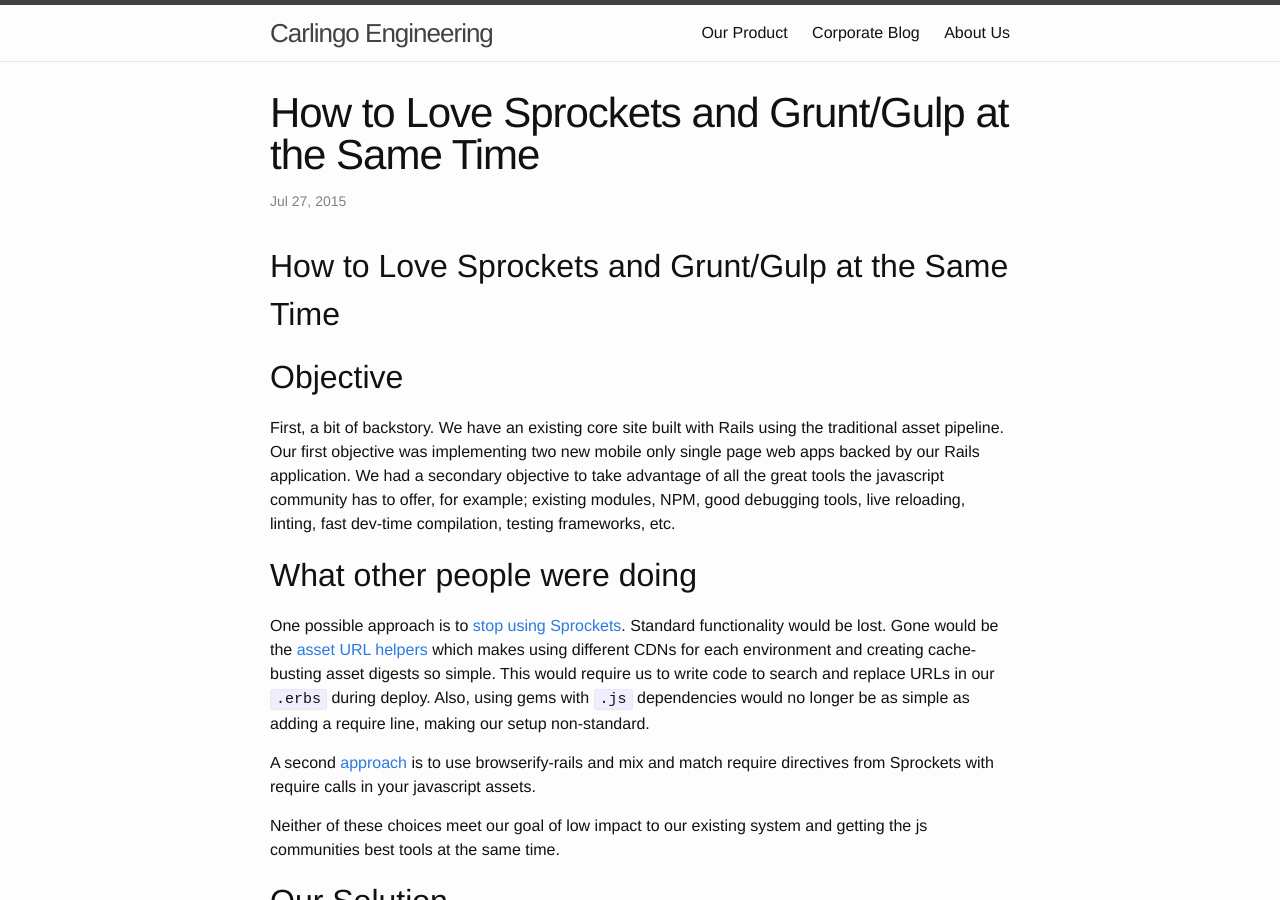
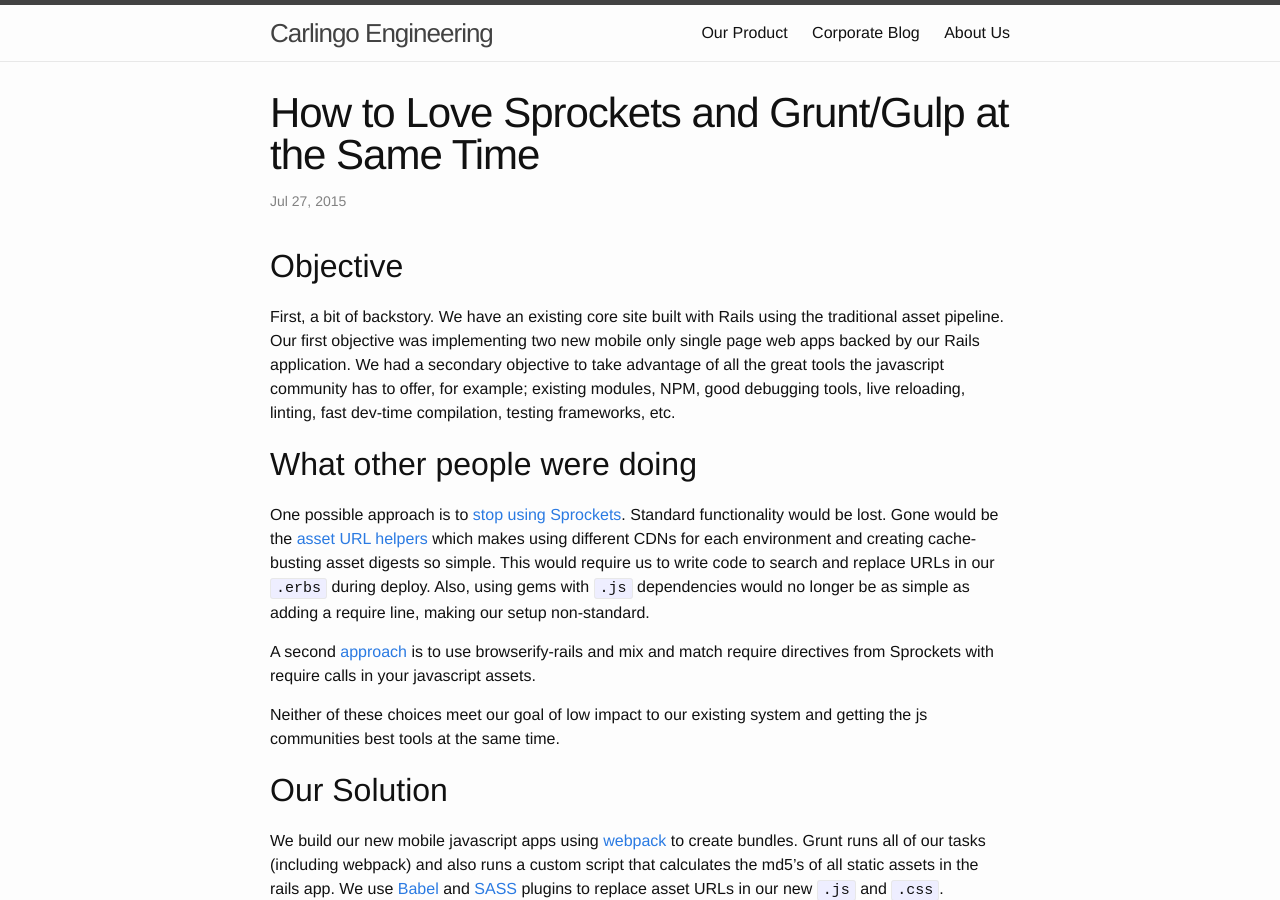
Before and after one commit to CarLingo/carlingo.github.io, a Jekyll site: the page built from _posts/2015-07-27-love-sprocket-and-grunt-gulp.markdown, in a window 1280 px wide and 900 px high. Built offline with Jekyll 4.4.1, drawn with Linux system fonts in a browser that asks for light colours.

Commit message:
Update 2015-07-27-love-sprocket-and-grunt-gulp.markdown

```diff
--- a/_posts/2015-07-27-love-sprocket-and-grunt-gulp.markdown
+++ b/_posts/2015-07-27-love-sprocket-and-grunt-gulp.markdown
@@ -4,8 +4,6 @@ title:  "How to Love Sprockets and Grunt/Gulp at the Same Time"
 date:   2015-07-27 11:23:23
 categories: javascript sprockets build
 ---
-
-## How to Love Sprockets and Grunt/Gulp at the Same Time
 
 ## Objective
 
```
